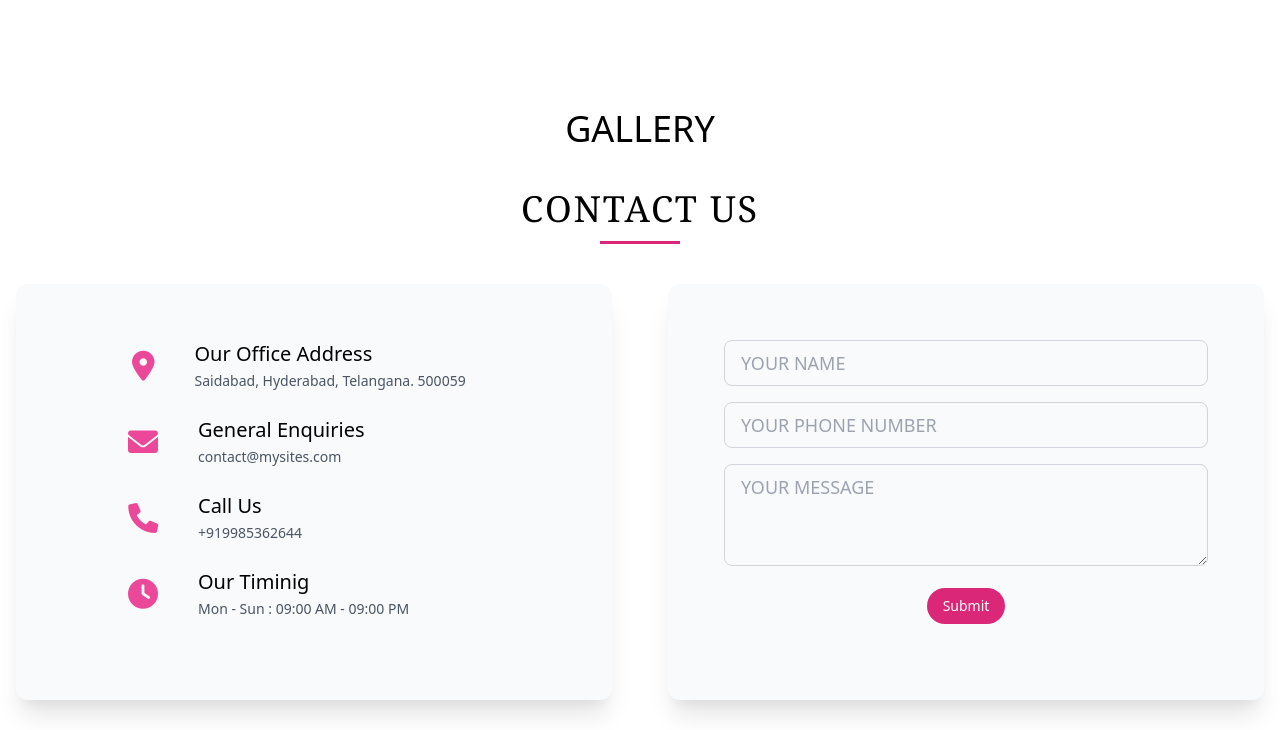
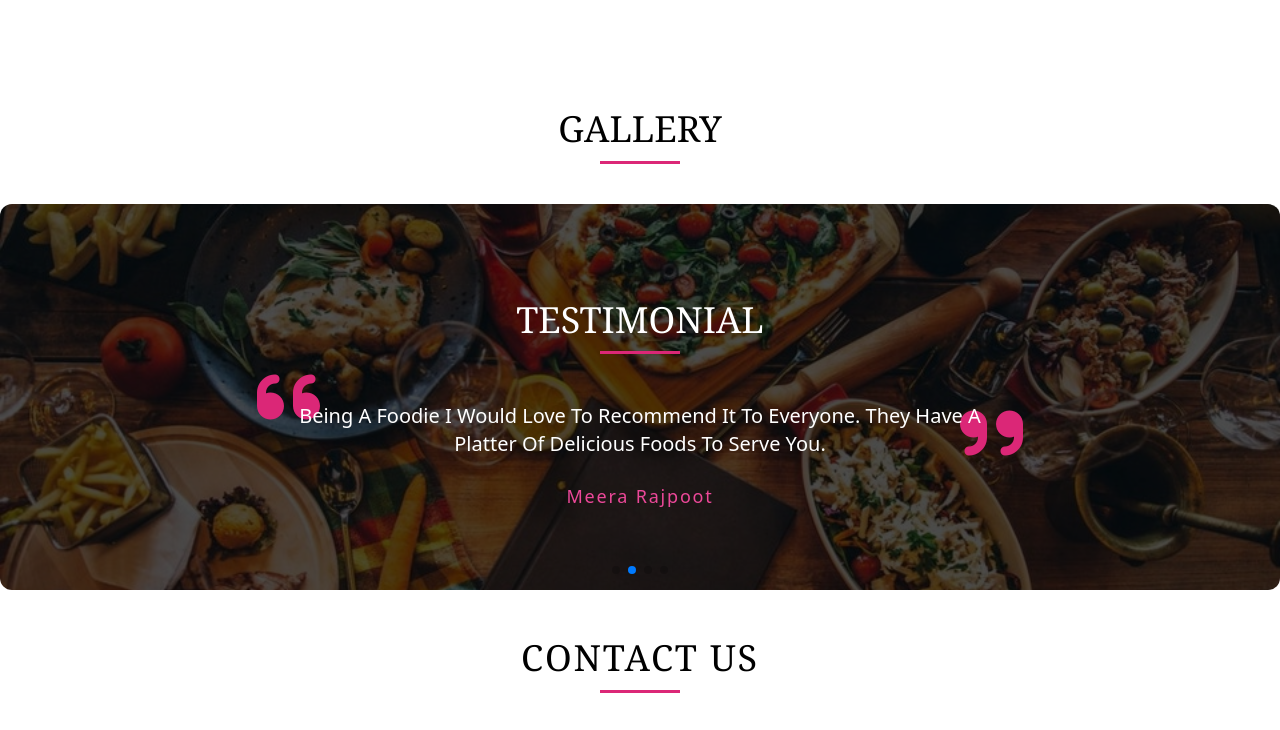
Before and after one commit to skabdullah9/paras_catering, a plain HTML site: page index.html in a window 1280 px wide. Shown: the part 1833-2563 px from the top of the page. Drawn offline with nearby package versions, Linux system fonts and the light colour scheme.

Commit message:
feat: add testimonial section

```diff
--- a/css/style.css
+++ b/css/style.css
@@ -11,6 +11,7 @@ html {
   scroll-behavior: smooth;
   scroll-padding-top: 100px;
 }
+
 .swiper {
     width: 100vw;
   }
--- a/index.html
+++ b/index.html
@@ -80,9 +80,9 @@
         <button data-href="contact"
           class="block mb-8 w-full py-2 mr-5 border-b-2 border-transparent hover:border-pink-600 focus:border-pink-600 transition-all cursor-pointer">Contact
           Us</button>
-          <a href="tel:+919985362644"
-            class="text-white font-serif bg-pink-600 hover:bg-pink-700 rounded-3xl text-md md:text-xl py-2 px-6">
-            Call Now <i class="fas fa-phone-alt"></i>
+        <a href="tel:+919985362644"
+          class="text-white font-serif bg-pink-600 hover:bg-pink-700 rounded-3xl text-md md:text-xl py-2 px-6">
+          Call Now <i class="fas fa-phone-alt"></i>
         </a>
       </nav>
     </div>
@@ -222,11 +222,60 @@
 
     <section id="gallery" class="gallery">
       <div class="container mx-auto">
-        <h1 class="text-3xl mb-2 md:mb-10 text-center md:text-4xl uppercase">gallery</h1>
+        <h1 class="text-3xl mt-4 mb-0 md:mb-10 text-center md:text-4xl uppercase underline-primary font-serif">gallery
+        </h1>
 
       </div>
     </section>
 
+    <section id="testimonial" >
+      <div class="container mx-auto overflow-hidden text-white mb-12 py-10 md:py-20 md:rounded-xl relative" style="background: linear-gradient(to right, rgba(0,0,0,0.7), rgba(0,0,0,0.7)), url('./assets/img/testimonial.jpg');background-size: cover;background-position: center;background-attachment: fixed;">
+        <h1 class="text-3xl mt-4 mb-6 md:mb-10 text-center md:text-4xl uppercase underline-primary font-serif">
+          testimonial</h1>
+          <div class="quote absolute top-1/2 transform -translate-y-1/2 -translate-x-full left-1/4"><i class="fas fa-quote-left text-7xl text-pink-600"></i></div>
+          <div class="quote absolute top-1/2 transform translate-x-full right-1/4"><i class="fas fa-quote-right text-7xl text-pink-600"></i></div>
+        <!-- Slider main container -->
+        <div class="swiper-2">
+          <!-- Additional required wrapper -->
+          <div class="swiper-wrapper">
+            <!-- Slides -->
+            <div
+              class="swiper-slide text-center ">
+              <div class="">
+                <p class="text-xl max-w-prose mx-auto  font-sans capitalize mt-2 mb-6">I have ordered several times from them and they are absolutely the best in terms of food quality.</p>
+                <p class="capitalize font-medium text-lg tracking-widest text-pink-500">Nayna Bharti</p>
+              </div>
+            </div>
+            <div
+              class="swiper-slide text-center  ">
+              <div class="">
+                <p class="text-xl max-w-prose mx-auto font-sans capitalize mt-2 mb-6">Being a foodie I would love to recommend it to everyone. They have a platter of delicious foods to serve you.</p>
+                <p class="capitalize font-medium text-lg tracking-widest text-pink-500">Meera Rajpoot</p>
+              </div>
+            </div>
+            <div
+              class="swiper-slide text-center  ">
+              <div class="">
+                <p class="text-xl max-w-prose mx-auto font-sans capitalize mt-2 mb-6">My experience with them was very good so I would like to recommend them to everyone.
+                </p>
+                <p class="capitalize font-medium text-lg tracking-widest text-pink-500">Manish Powar</p>
+              </div>
+            </div>
+            <div
+            class="swiper-slide text-center  ">
+            <div class="">
+              <p class="text-xl max-w-prose mx-auto font-sans capitalize mt-2 mb-6">My experience with them was very good so I would like to recommend them to everyone.
+              </p>
+              <p class="capitalize font-medium text-lg tracking-widest text-pink-500">Manish Powar</p>
+            </div>
+          </div>
+          </div>
+           <!-- If we need pagination -->
+        <div class="swiper-pagination"></div>
+        </div>
+      </div>
+
+    </section>
     <section id="contact" class="contact-us mb-16">
       <div class="container mx-auto">
         <h1
--- a/js/script.js
+++ b/js/script.js
@@ -14,6 +14,21 @@ const swiper = new Swiper('.swiper', {
   },
 });
 
+const swiper2 = new Swiper('.swiper-2', {
+  // Optional parameters
+  direction: 'horizontal',
+  loop: true,
+  grabCursor: true,
+  autoplay: {
+      delay: 1500,
+      disableOnInteraction: false,
+    },
+  // If we need pagination
+  pagination: {
+    el: '.swiper-pagination',
+    clickable: true,
+  },
+});
 let navbar = document.querySelector('nav')
 if(window.matchMedia('(max-width: 768px)').matches) {
   navbar = document.querySelectorAll('nav')[1]
```
Also changed, not shown: assets/img/testimonial.jpg (added).
